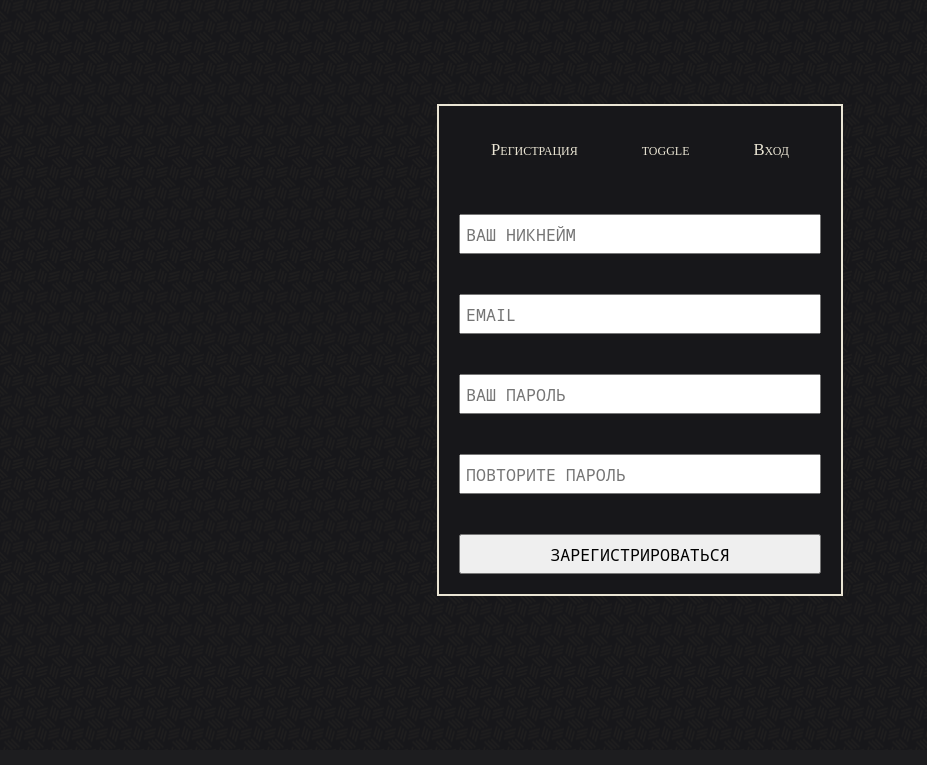
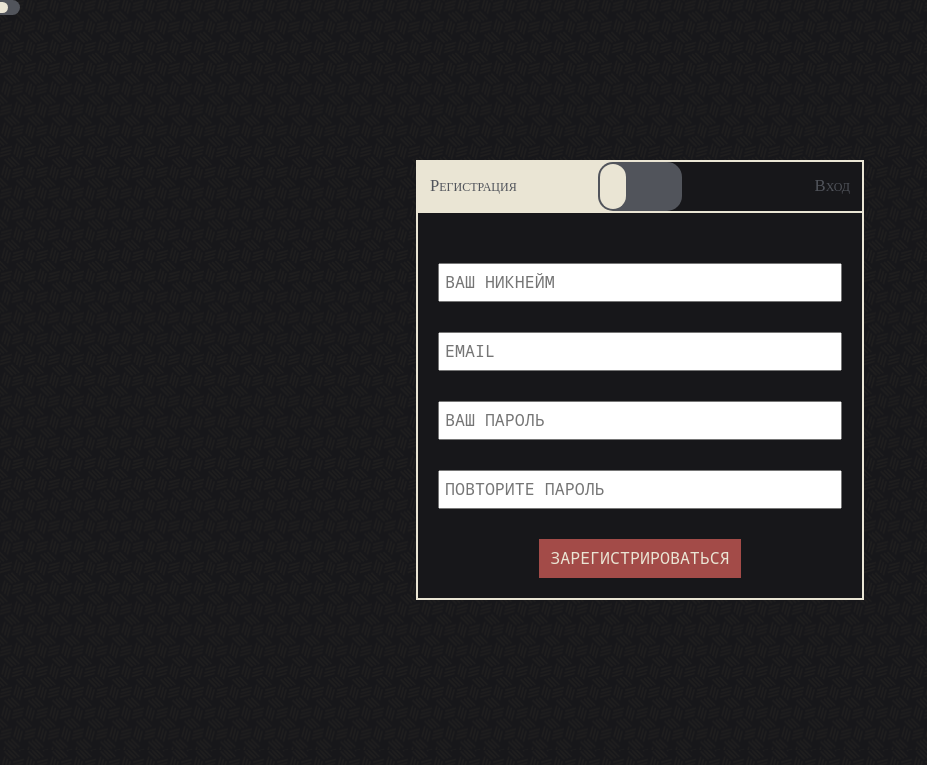
Before and after one commit to ShinyTrunk/SkillHack, a Flask app: template templates/register.html in a window 1280 px wide. Shown: the part 50-815 px from the top of the page, without its empty margins (0-927 px from the left). Before the commit the page ends 646 px from the top, so only its background shows below. Run offline with Flask 3, Linux system fonts and the light colour scheme; the template is opened without the code that fills it, so the values that code supplies are empty; some web fonts are replaced.

Commit message:
регистрация и авторизация 1

```diff
--- a/static/styles/main.css
+++ b/static/styles/main.css
@@ -39,7 +39,7 @@ a {
 }
 
 header {
- background-color: var(--dark);
+  background-color: var(--dark);
   /* opacity: 0.8; */
   height: 50px;
   border-bottom: 2px dashed var(--brown);
@@ -117,17 +117,23 @@ nav a:hover {
 
 .main-content a {
   margin-top: 2rem;
+
+}
+
+.red-button {
   font-size: calc(var(--one-wh) * 1);
+  /*ПОДУМАТЬ*/
   /* line-height: calc(var(--one-wh) * 0.6); */
   color: var(--white);
   padding: 1rem 3rem;
   background-color: var(--red);
   font-variant: small-caps;
+  /*ПОДУМАТЬ*/
   border: 2px solid var(--red);
   transition: 0.3s ease;
 }
 
-.main-content a:hover {
+.red-button:hover {
   background-color: var(--dark);
   color: var(--white);
   border-color: var(--white);
@@ -180,14 +186,15 @@ nav a:hover {
   display: flex;
   justify-content: center;
   align-items: center;
+
 }
 
 .authorization-forms {
-  max-width: 35%;
+  width: 35%;
   /* margin: 0 auto; */
-  margin-top: -50px;
+  margin-top: -20px;
   border: 2px solid var(--white);
-  padding: 20px;
+
   background-color: var(--dark);
 
 }
@@ -195,46 +202,157 @@ nav a:hover {
 .authorization-toggler {
   display: flex;
   justify-content: center;
+  border-bottom: 2px solid var(--white);
+
 }
 
+
 .authorization-toggler span {
+  padding: 1rem 0;
+  text-align: center;
   font-family: "Press Start 2P Regular";
-  /* margin: 2rem 3rem 0 3rem; */
+  color: var(--var5);
   font-size: calc(var(--one-wh) * 0.8);
-  color: var(--white);
-  padding: 1rem 3rem;
   font-variant: small-caps;
   border: 2px solid rgba(255, 0, 0, 0);
   transition: 0.3s ease;
+
+}
+
+.active-span {
+
+  color: var(--dark);
+  background-color: var(--white);
+}
+
+.authorization-forms form {
+  padding: 2rem;
+}
+
+.authorization-toggler span:first-child {
+  width: 45%;
+  text-align: left;
+  padding-left: 1rem;
+
+
+}
+
+.authorization-toggler span:last-child {
+  width: 45%;
+  text-align: right;
+  padding-right: 1rem;
+}
+
+.authorization-toggler .toggle {
+  width: 10%;
 }
 
 
 
 
+
+
+.switch {
+  position: relative;
+  display: inline-block;
+  border-radius: 20px;
+
+  /* width: 60px; */
+  /* height: 34px; */
+}
+
+/* Скрыть флажок HTML по умолчанию */
+.switch input {
+  opacity: 0;
+  width: 0;
+  height: 0;
+}
+
+/* Ползунок */
+.slider {
+
+  border-radius: 15px;
+  position: absolute;
+  cursor: pointer;
+  top: 0;
+  left: -20px;
+  right: -20px;
+  bottom: 0;
+  background-color: var(--var5);
+  -webkit-transition: .4s;
+  transition: .4s;
+}
+
+.slider:before {
+
+  border-radius: 13px;
+  position: absolute;
+  content: "";
+  /* height: 100%; */
+  width: 26px;
+  left: 2px;
+  bottom: 2px;
+  top: 2px;
+  background-color: var(--white);
+  -webkit-transition: .4s;
+  transition: .4s;
+}
+
+input:checked+.slider {
+  background-color: var(--red);
+}
+
+input:focus+.slider {
+  box-shadow: 0 0 1px var();
+}
+
+input:checked+.slider:before {
+  /* -webkit-transform: translateX(26px);
+  -ms-transform: translateX(26px); */
+  transform: translateX(calc(100%));
+}
+
+
+
+
+
+
+
+/*
 .authorization-toggler span:hover {
   color: var(--white-blue);
   border-color: var(--white);
-}
+} */
 
 
 .authorization-forms input {
   display: block;
   width: 100%;
-  margin-top: 4rem;
-  height: 4rem;
+  margin-top: 3rem;
+  /* height: 4rem; */
   font-size: calc(var(--one-wh) * 0.8);
   padding: 0.5rem;
 
 }
 
+.authorization-forms input[type=submit] {
 
-@media screen and (max-width: 900px){
+  margin: 0 auto;
+  margin-top: 3rem;
+  display: block;
+  width: 50%;
+}
+
+
+
+@media screen and (max-width: 900px) {
   .authorization-forms {
-    max-width: 60%;
+    width: 60%;
   }
 }
-@media screen and (max-width: 500px){
+
+@media screen and (max-width: 500px) {
   .authorization-forms {
-    max-width: 90%;
+    width: 90%;
   }
 }
--- a/templates/register.html
+++ b/templates/register.html
@@ -25,12 +25,21 @@
         </div>
     </header>
     <main>
+        <label class="switch">
+            <input type="checkbox">
+            <span class="slider"></span>
+          </label>
         <div class="wrapper">
 
             <div class="authorization-forms">
                 <div class="authorization-toggler">
-                    <span>Регистрация</span>
-                    <span class="toggle">toggle</span>
+                    <span class="active-span">Регистрация</span>
+                    <label class="switch toggle">
+                        <input type="checkbox">
+                        <div class="slider"></div>
+                      </label>
+
+
                     <span>Вход</span>
                 </div>
                 <section class="register">
@@ -39,7 +48,7 @@
                         <input type="email" placeholder="EMAIL">
                         <input type="password" placeholder="ВАШ ПАРОЛЬ">
                         <input type="password" placeholder="ПОВТОРИТЕ ПАРОЛЬ">
-                        <input type="submit" value="ЗАРЕГИСТРИРОВАТЬСЯ">
+                        <input id="registration-button" type="submit" value="ЗАРЕГИСТРИРОВАТЬСЯ" class="red-button">
                     </form>
                 </section>
 
@@ -49,7 +58,8 @@
                         <input type="email" placeholder="EMAIL">
                         <input type="password" placeholder="ВАШ ПАРОЛЬ">
                         <input type="radio" placeholder="ЗАПОМНИТЬ МЕНЯ">
-                        <a href="#">ВОЙТИ</a>
+                        <input id="login-button" type="submit" value="ВОЙТИ" class="red-button">
+
                     </form>
 
                 </section>
```
Also changed, not shown: templates/index.html (added, +41 -0 lines), templates/promo-page.html (deleted, +0 -39 lines).
